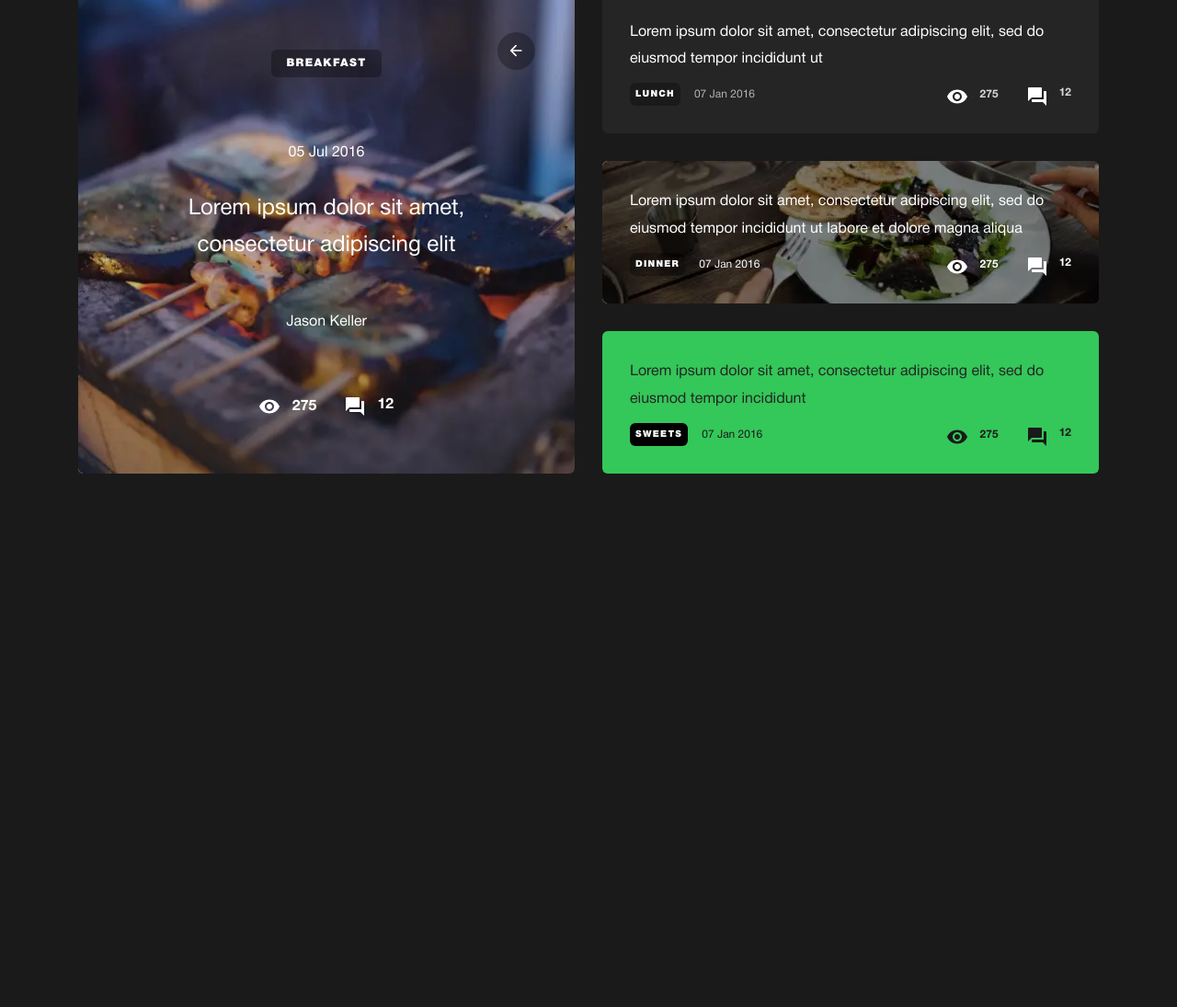
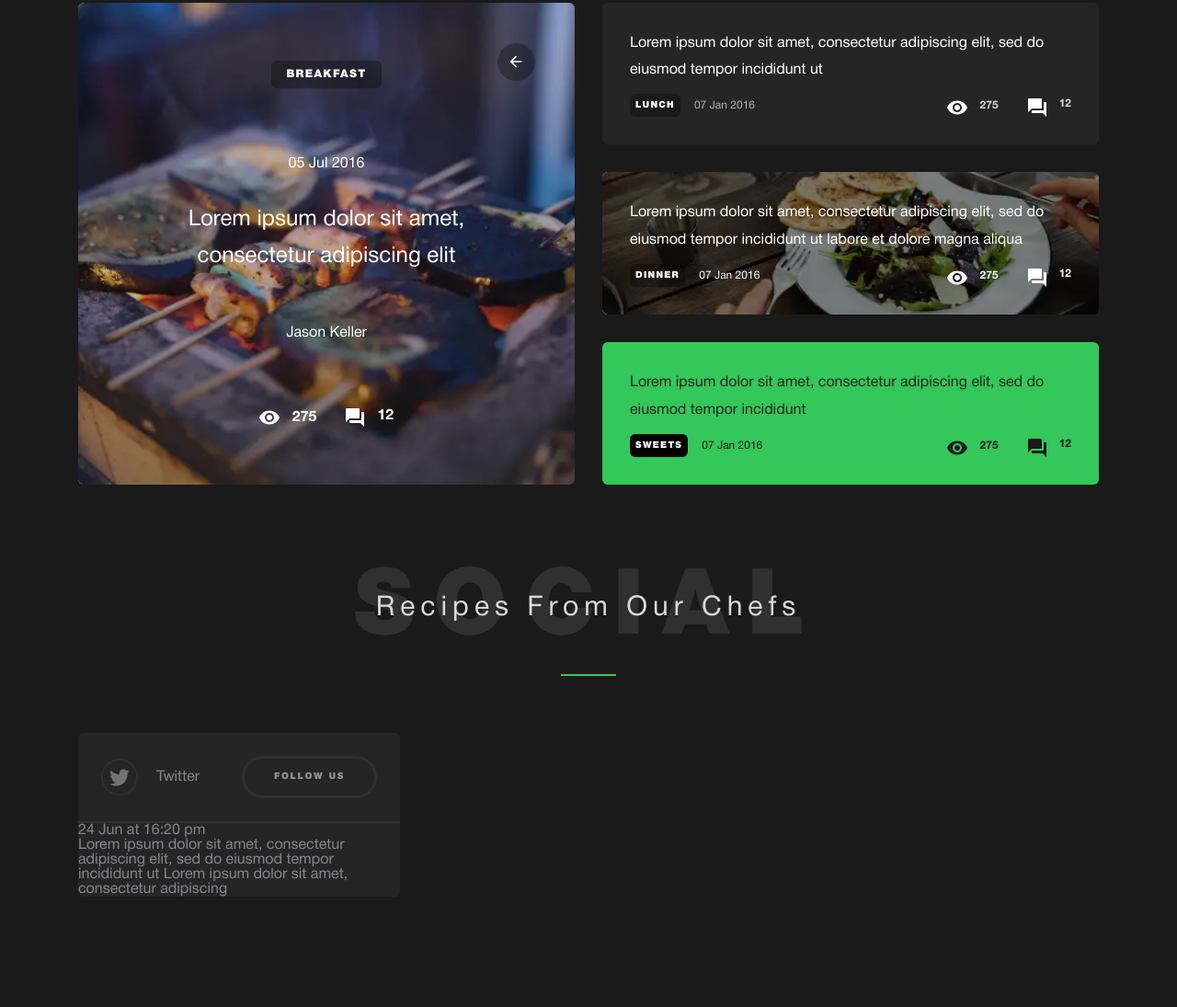
Before and after one commit to Ice-CubeXQ/HealthySwitcher, a plain HTML site: page home.html in a window 1280 px wide. Shown: the part 4061-5156 px from the top of the page at 92% size. Before the commit the page ends 4681 px from the top, so only its background shows below. Drawn offline with Linux system fonts and the light colour scheme; files whose address does not match are found by name.

Commit message:
button styles changed

```diff
--- a/css/style.css
+++ b/css/style.css
@@ -221,8 +221,8 @@ body {
 
 .button {
   display: inline-block;
-  background-color: #34c759;
-  color: #1a1a1a;
+  border: 3px solid #303030;
+  color: rgba(255, 255, 255, 0.5);
   font-size: 0.75rem;
   font-weight: 900;
   letter-spacing: 0.1666666667em;
@@ -230,7 +230,7 @@ body {
   text-align: center;
   border-radius: 2.5rem;
   line-height: 400%;
-  transition: background-color 0.3s ease 0s;
+  transition: all 0.3s ease 0s;
 }
 @media (min-width: 62.5em) {
   .button {
@@ -269,7 +269,9 @@ body {
 }
 @media (any-hover: hover) {
   .button:hover {
-    background-color: #1fdc4e;
+    background-color: #34c759;
+    color: #252525;
+    border: 3px solid #34c759;
   }
 }
 
@@ -1639,6 +1641,98 @@ body {
     color: #000;
   }
 }
+
+@media (min-width: 71.25em) {
+  .social {
+    padding-bottom: 7.5rem;
+  }
+}
+@media (min-width: 20em) and (max-width: 71.25em) {
+  .social {
+    padding-bottom: clamp( 2.5rem , 0.5487804878rem  +  9.756097561vw , 7.5rem );
+  }
+}
+@media (max-width: 20em) {
+  .social {
+    padding-bottom: 2.5rem;
+  }
+}
+.social__title-subtext::before {
+  content: "SOCIAL";
+}
+@media (min-width: 71.25em) {
+  .social__title-subtext:not(:last-child) {
+    margin-bottom: 6.5625rem;
+  }
+}
+@media (min-width: 20em) and (max-width: 71.25em) {
+  .social__title-subtext:not(:last-child) {
+    margin-bottom: clamp( 2.5rem , 0.9146341463rem  +  7.9268292683vw , 6.5625rem );
+  }
+}
+@media (max-width: 20em) {
+  .social__title-subtext:not(:last-child) {
+    margin-bottom: 2.5rem;
+  }
+}
+.social__items {
+  display: grid;
+  grid-template-columns: repeat(3, 1fr);
+  row-gap: 1.5625rem;
+}
+@media (min-width: 71.25em) {
+  .social__items {
+    column-gap: 1.875rem;
+  }
+}
+@media (min-width: 20em) and (max-width: 71.25em) {
+  .social__items {
+    column-gap: clamp( 0.9375rem , 0.5716463415rem  +  1.8292682927vw , 1.875rem );
+  }
+}
+@media (max-width: 20em) {
+  .social__items {
+    column-gap: 0.9375rem;
+  }
+}
+.item-social {
+  background-color: #252525;
+  border-radius: 6px;
+}
+.item-social__header {
+  display: flex;
+  align-items: center;
+  gap: 1.25rem;
+  border-bottom: 2px solid #303030;
+}
+@media (min-width: 71.25em) {
+  .item-social__header {
+    padding: 1.5625rem;
+  }
+}
+@media (min-width: 20em) and (max-width: 71.25em) {
+  .item-social__header {
+    padding: clamp( 0.9375rem , 0.693597561rem  +  1.2195121951vw , 1.5625rem );
+  }
+}
+@media (max-width: 20em) {
+  .item-social__header {
+    padding: 0.9375rem;
+  }
+}
+.item-social__icon {
+  width: 2.5rem;
+  height: 2.5rem;
+  border-radius: 50%;
+  border: 2px solid #303030;
+}
+.item-social__name {
+  flex-grow: 1;
+}
+.item-social__button {
+  font-size: 0.625rem;
+  padding: 0px 19px;
+}
 .swiper {
   overflow: hidden;
 }
--- a/home.html
+++ b/home.html
@@ -6,7 +6,7 @@
 	<meta charset="UTF-8">
 	<meta name="format-detection" content="telephone=no">
 	<!-- <style>body{opacity: 0;}</style> -->
-	<link rel="stylesheet" href="css/style.min.css?_v=20231105193558">
+	<link rel="stylesheet" href="css/style.min.css?_v=20231106234849">
 	<link rel="shortcut icon" href="favicon.ico">
 	<!-- <meta name="robots" content="noindex, nofollow"> -->
 	<meta name="viewport" content="width=device-width, initial-scale=1.0">
@@ -458,7 +458,29 @@
 					</div>
 				</div>
 			</section>
-
+			<section class="social">
+				<div class="social__container">
+					<div class="social__title-subtext social__title-subtext--decore">
+						<p>Recipes
+							From Our Chefs</p>
+					</div>
+					<div class="social__items">
+						<div class="social__item item-social">
+							<div class="item-social__header">
+								<img class="item-social__icon" src="img/icons/twitter.svg" alt="twitter">
+								<div class="item-social__name">Twitter</div>
+								<a href="#" class="button item-social__button">follow us</a>
+							</div>
+							<div class="item-social__content">
+								<div class="item-social__date">24 Jun at 16:20 pm</div>
+								<div class="item-social__text">Lorem ipsum dolor sit amet, consectetur
+									adipiscing elit, sed do eiusmod tempor incididunt ut Lorem ipsum dolor
+									sit amet, consectetur adipiscing</div>
+							</div>
+						</div>
+					</div>
+				</div>
+			</section>
 		</main>
 		<footer class="footer">
 			<div class="footer__container">
@@ -477,7 +499,7 @@
 </div>
  -->
 
-	<script src="js/app.min.js?_v=20231105193558"></script>
+	<script src="js/app.min.js?_v=20231106234849"></script>
 </body>
 
 </html>
```
Also changed, not shown: css/style.min.css.
